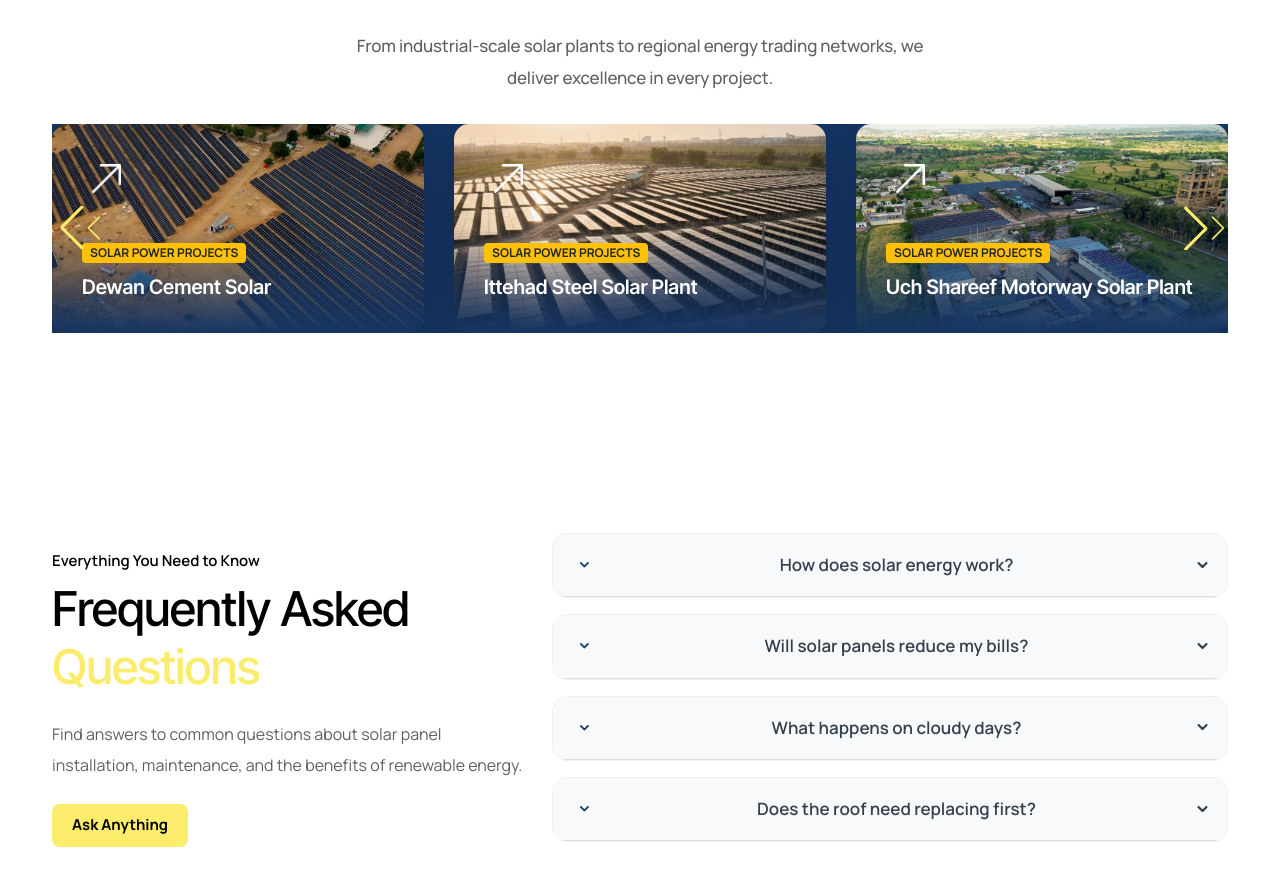
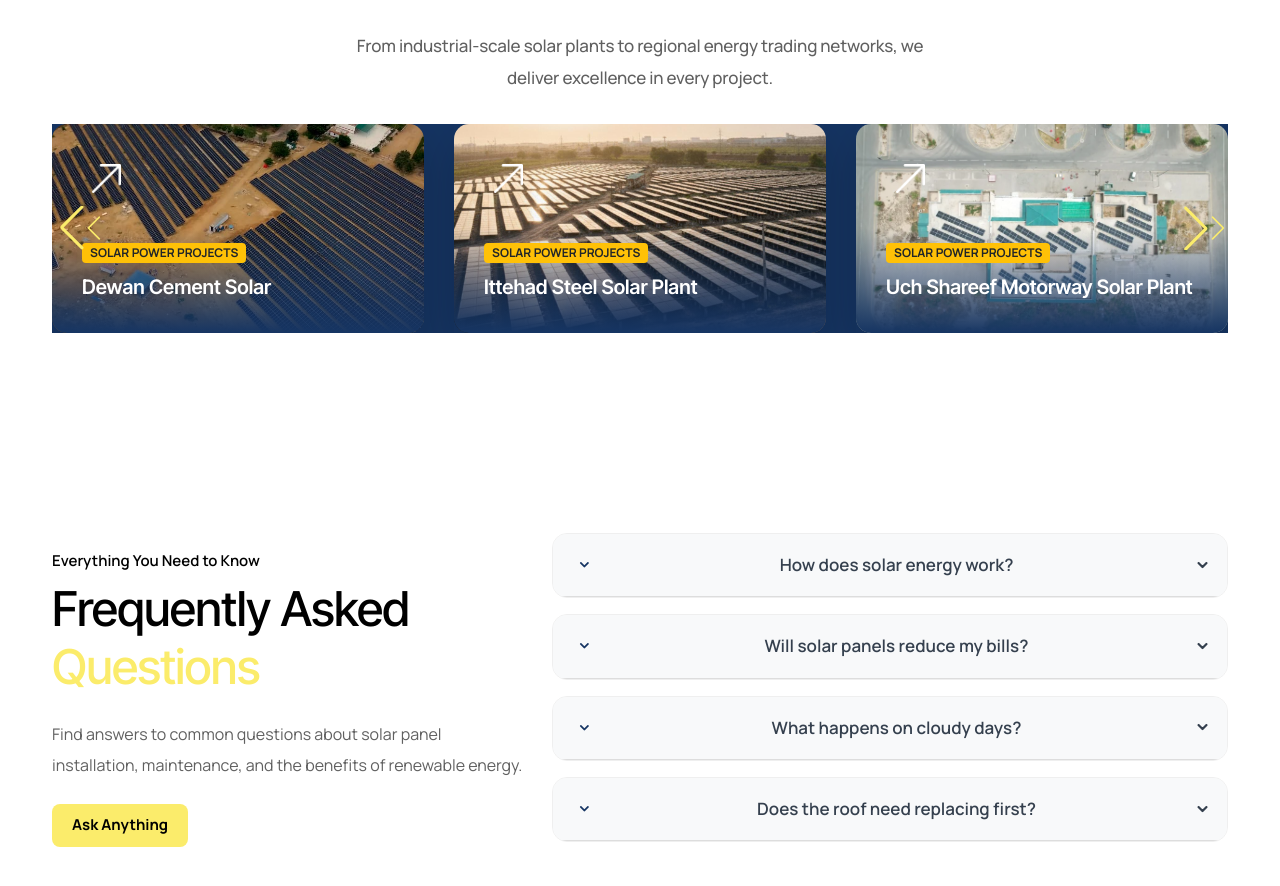
Before and after one commit to Techx425/Techx, a Next.js app: page / in a window 1280 px wide. Shown: the part 4720-5606 px from the top of the page. Built offline with nearby package versions, Linux system fonts and the light colour scheme; grey boxes are pictures that could not be loaded.

Commit message:
Update Uch Motorway image to webp format

```diff
--- a/src/app/page.tsx
+++ b/src/app/page.tsx
@@ -416,7 +416,7 @@
                 { title: 'Sadaqat Solar Plant', category: 'Solar Power Projects', img: '/images/projects/textile1.jpeg' },
                 { title: 'Dewan Cement Solar', category: 'Solar Power Projects', img: '/images/projects/deewan2.jpeg' },
                 { title: 'Ittehad Steel Solar Plant', category: 'Solar Power Projects', img: '/images/projects/ittehad steel 1.jpeg' },
-                { title: 'Uch Shareef Motorway Solar Plant', category: 'Solar Power Projects', img: '/images/projects/moterway.jpeg' },
+                { title: 'Uch Shareef Motorway Solar Plant', category: 'Solar Power Projects', img: '/images/projects/moterway.webp' },
                 { title: 'Rajhana Motorway Solar Plant', category: 'Solar Power Projects', img: '/images/projects/5.webp' },
                 { title: 'LPG Supply Network', category: 'Energy Trading Projects', img: '/images/projects/6.webp' }
               ].map((project, idx) => (
--- a/src/app/projects/page.tsx
+++ b/src/app/projects/page.tsx
@@ -43,7 +43,7 @@
         title: 'Uch Shareef Motorway Solar',
         capacity: '660 KW',
         location: 'Uch Shareef',
-        img: '/images/projects/moterway.jpeg',
+        img: '/images/projects/moterway.webp',
         desc: 'Highway infrastructure solar power solution providing clean energy to motorway service areas and administrative buildings.',
         tags: ['Infrastructure', 'EPC Services', 'Grid Integration'],
     },
```
Also changed, not shown: public/images/projects/moterway.webp (added).
